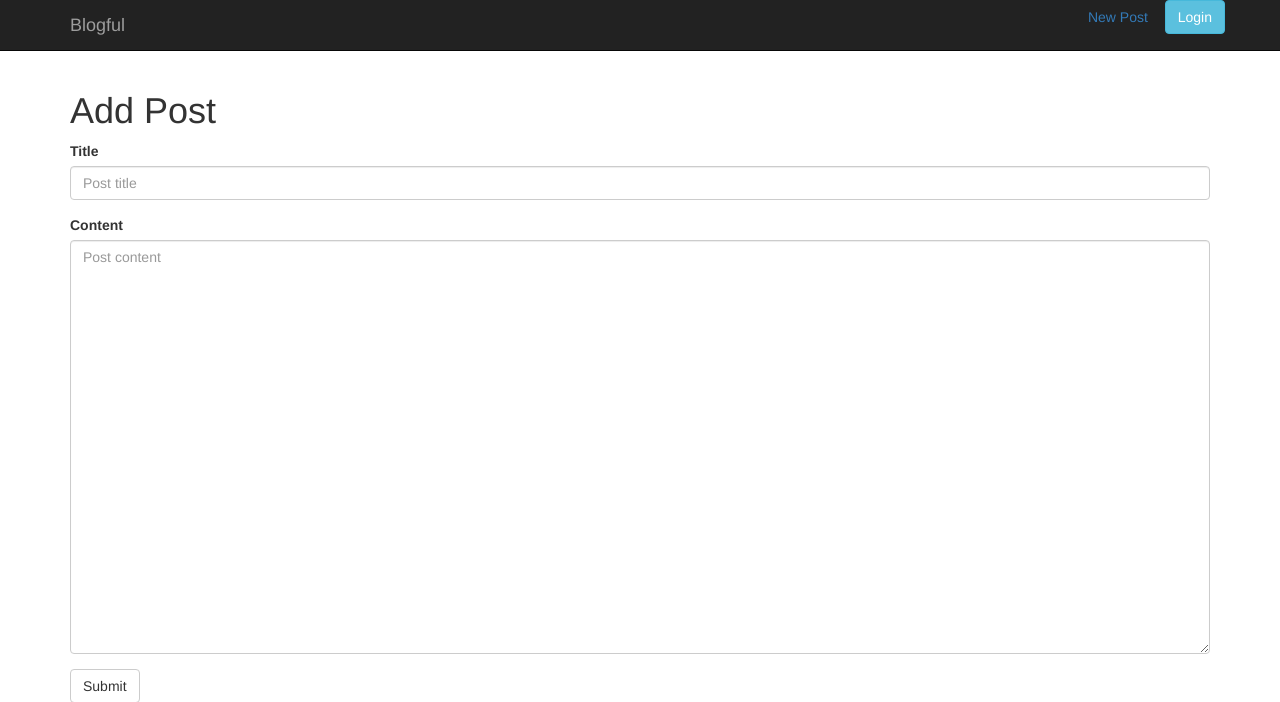
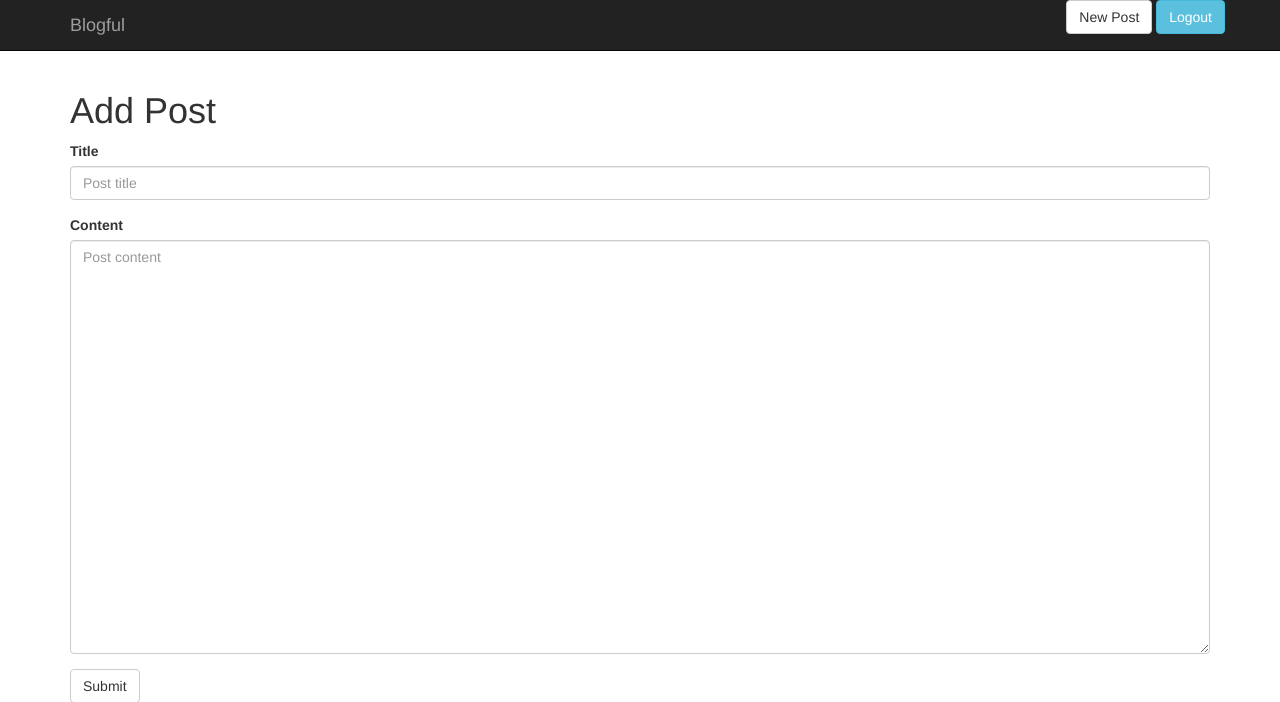
Before and after one commit to Nalian79/blogful, a Flask app: page /post/add in a window 1280 px wide. Shown: the top 702 px of the page. Run offline with Flask 2, Linux system fonts and the light colour scheme; a user stored in the database is signed in; tables that the repository leaves empty hold one stand-in row (values such as "Sample post"); some libraries are stand-ins or nearby versions.

Commit message:
Updated navbar based on current_user status.

```diff
--- a/blog/models.py
+++ b/blog/models.py
@@ -25,4 +25,10 @@ class User(Base, UserMixin):
     password = Column(String(128))
     posts = relationship("Post", backref="author")
 
+    def is_authenticated(self):
+        return True
+
+    def __repre__(self):
+        return '<User %r>' % (self.name)
+
 Base.metadata.create_all(engine)
--- a/blog/templates/base.html
+++ b/blog/templates/base.html
@@ -33,12 +33,20 @@
                     <a class="navbar-brand" href="{{ url_for('posts') }}">Blogful</a>
                 </div>
                 <div class="collapse navbar-collapse">
+                  {% if current_user.is_authenticated() %}
                     <ul class="nav navbar-nav navbar-right">
                       <div>
-                        <a class="btn btn-defaut" href="post/{{ 'add'}}">New Post</a>
-                        <a class="btn btn-info" href="{{ 'login' }}">Login</a>
+                        <a class="btn btn-default" href="post/{{ 'add'}}">New Post</a>
+                        <a class="btn btn-info" href="{{ 'logout' }}">Logout</a>
                       </div>
                     </ul>
+                  {% else %}
+                    <ul class="nav navbar-nav navbar-right">
+                      <div>
+                        <a class="btn btn-default" href="{{ 'login' }}">Login</a>
+                      </div>
+                    </ul>
+                  {% endif %}
                 </div>
             </div>
         </div>
--- a/blog/views.py
+++ b/blog/views.py
@@ -1,7 +1,7 @@
 import mistune
 
 from flask import flash, render_template, request, redirect, url_for
-from flask.ext.login import login_user, login_required, current_user
+from flask.ext.login import login_user, login_required, current_user, logout_user
 from werkzeug.security import check_password_hash
 
 from blog import app
@@ -148,3 +148,8 @@ def login_post():
 
     login_user(user)
     return redirect(request.args.get('next') or url_for("posts"))
+
+@app.route("/logout", methods=["GET"])
+def logout():
+    logout_user()
+    return redirect(request.args.get('next') or url_for("posts"))
```
